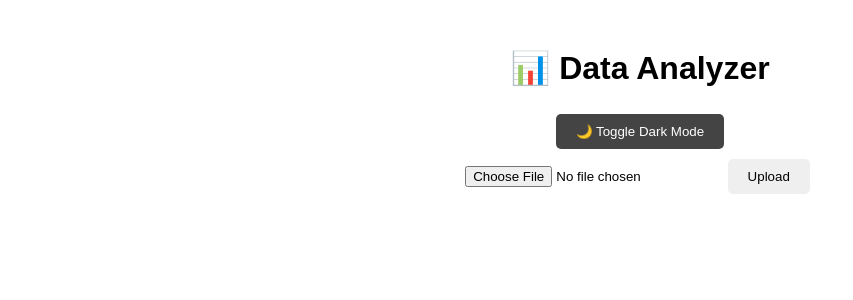
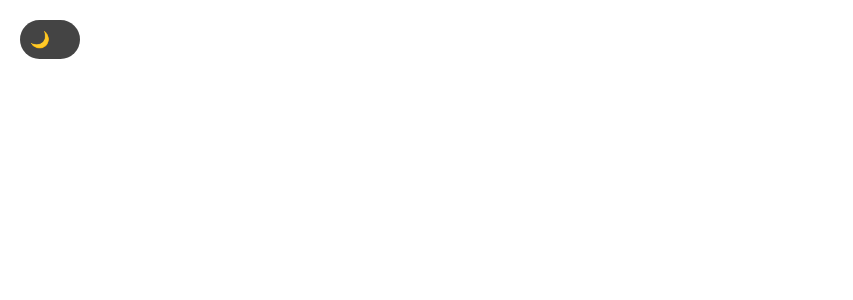
Before and after one commit to Sakazuki-Akainu/my-projekt, a Flask app: page / in a window 1280 px wide. Shown: the top 300 px of the page, without its empty margins (0-853 px from the left). Run offline with Flask 3, Linux system fonts and the light colour scheme; some libraries are stand-ins or nearby versions.

Commit message:
Update upload.html

```diff
--- a/templates/upload.html
+++ b/templates/upload.html
@@ -48,36 +48,40 @@
   </style>
 </head>
 <body>
-  <h1>📊 Data Analyzer</h1>
+ <style>
+  .dark-toggle {
+    position: fixed;
+    top: 20px;
+    left: 20px;
+    display: flex;
+    align-items: center;
+    cursor: pointer;
+    background: #444;
+    color: white;
+    padding: 10px;
+    border-radius: 50px;
+    transition: all 0.3s ease;
+    overflow: hidden;
+    width: 40px;
+  }
+  .dark-toggle span {
+    margin-left: 10px;
+    white-space: nowrap;
+    opacity: 0;
+    transform: translateX(-20px);
+    transition: all 0.3s ease;
+  }
+  .dark-toggle:hover {
+    width: 150px;
+  }
+  .dark-toggle:hover span {
+    opacity: 1;
+    transform: translateX(0);
+  }
+</style>
 
-  <button id="darkToggle">🌙 Toggle Dark Mode</button>
-
-  <form action="/" method="post" enctype="multipart/form-data">
-    <input type="file" name="file" required>
-    <button type="submit">Upload</button>
-  </form>
-
-  {% if table %}
-  <div class="card">
-    <h2>Uploaded Data</h2>
-    {{ table|safe }}
-  </div>
-
-  <div class="card">
-    <h2>Generated Graph</h2>
-    {{ graph|safe }}
-  </div>
-
-  <div class="card" id="insights">
-    <h2>AI Insights</h2>
-    <p>{{ insights }}</p>
-  </div>
-  {% endif %}
-
-  <script>
-    document.getElementById("darkToggle").addEventListener("click", () => {
-      document.body.classList.toggle("dark-mode");
-    });
-  </script>
+<div class="dark-toggle" id="darkToggle">
+  🌙 <span>Toggle Dark Mode</span>
+</div>
 </body>
 </html>
```
